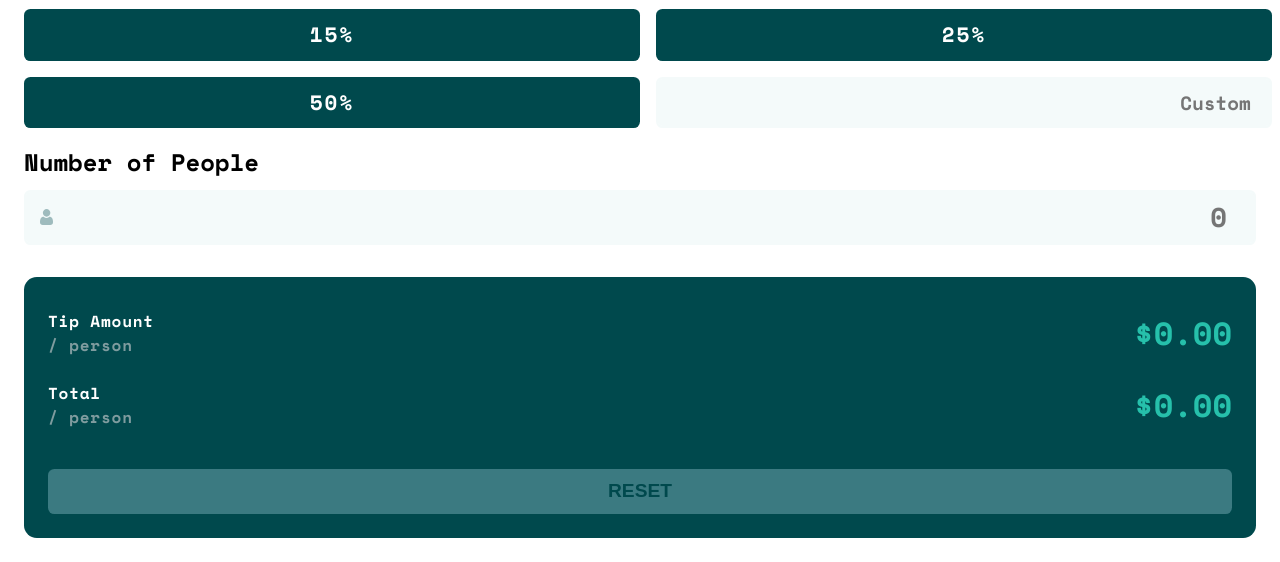
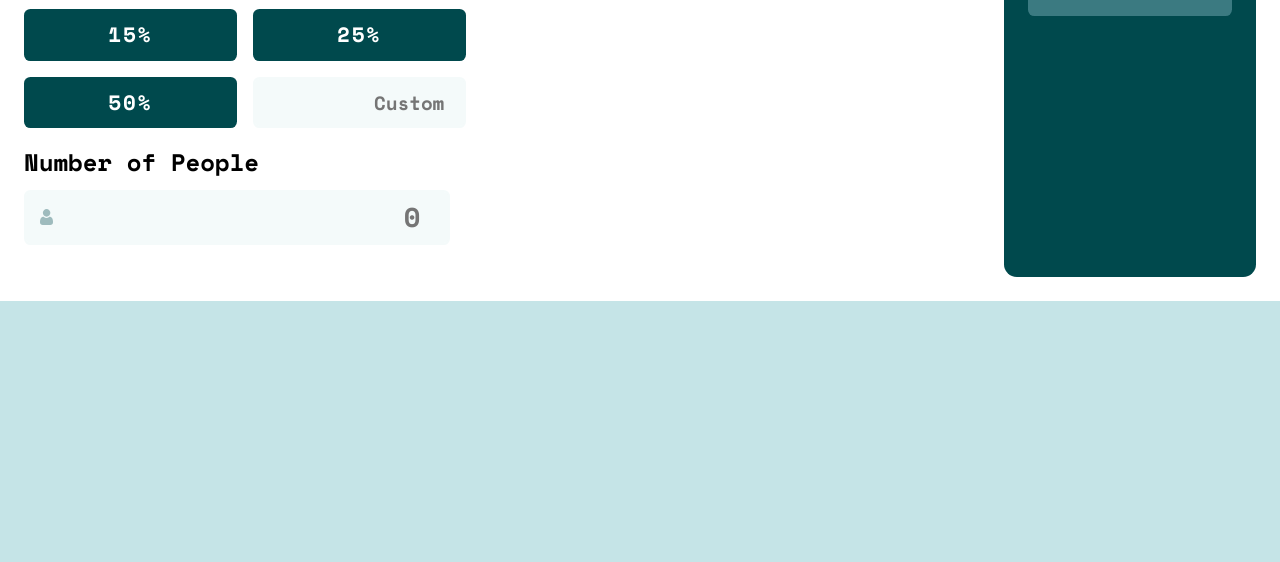
Before and after one commit to dombrga/tip-calculator-app, a plain HTML site: page index.html in a window 1280 px wide. Shown: the part 411-973 px from the top of the page. After the commit the page ends 800 px from the top, so only its background shows below. Drawn offline with nearby package versions, Linux system fonts and the light colour scheme.

Commit message:
display flex for larger screen

```diff
--- a/index.html
+++ b/index.html
@@ -89,5 +89,6 @@
     Challenge by <a href="https://www.frontendmentor.io?ref=challenge" target="_blank">Frontend Mentor</a>.
     Coded by <a href="#">Your Name Here</a>.
   </div> -->
+  <script src="main.js"></script>
 </body>
 </html>
--- a/main.js
+++ b/main.js
@@ -0,0 +1,3 @@
+const bill = document.querySelector('#bill')
+console.log(bill.textContent ==='')
+console.log(bill.placeholder)
--- a/style.css
+++ b/style.css
@@ -83,6 +83,9 @@ main {
   background-color: white;
   border-radius: 1.3em 1.3em 0 0;
   padding: 1.5em 1.5em;
+
+  display: flex;
+  flex-direction: column;
 }
 
 
@@ -130,16 +133,18 @@ input[type=number]:hover {
   border: 2px solid hsl(172, 67%, 45%);
 }
 
+.num-input,
+.custom-tip {
+  border-radius: .4rem;
+  background-color: hsl(189, 41%, 97%);
+}
+
 label {
   font-size: 1.5em;
   margin-bottom: .4em;
 }
 
-.num-input,
-.custom-tip {
-  border-radius: .4rem;
-  background-color: hsl(189, 41%, 97%);
-}
+
 
 .num-input {
   padding: .2em 1em .2em 2em;
@@ -201,5 +206,11 @@ button {
 
 
 @media only screen and (min-width: 1000px) {
+  .main-div {
+    flex-direction: row;
+    justify-content: space-between;
+    /* align-items: flex-start; */
+    /* gap: 0 2em; */
+  }
 
 }
```
